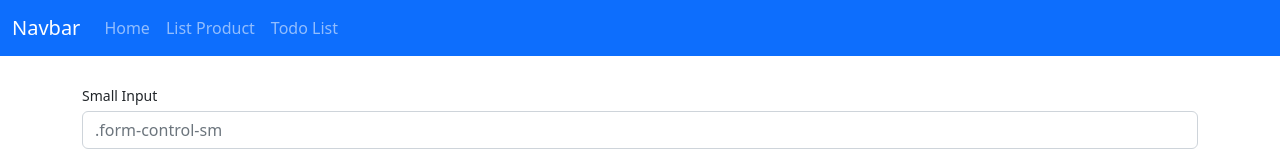
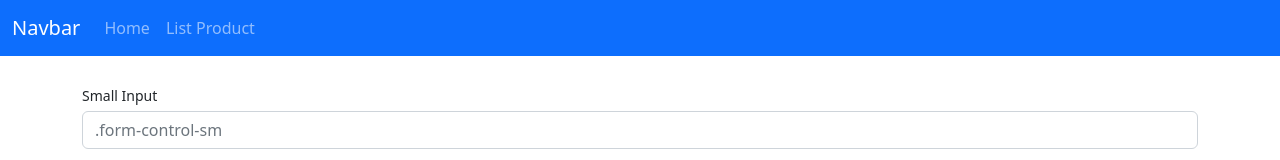
Before and after one commit to RioAgasta/vueapp, a Vue app: page / in a window 1280 px wide. Shown: the top 160 px of the page. Built offline with nearby package versions, Linux system fonts and the light colour scheme.

Commit message:
2nd Day 1st Commit

```diff
--- a/src/components/NavBar.vue
+++ b/src/components/NavBar.vue
@@ -21,9 +21,6 @@
           <li class="nav-item">
             <router-link class="nav-link" to="/list">List Product</router-link>
           </li>
-          <li class="nav-item">
-            <router-link class="nav-link" to="/study">Todo List</router-link>
-          </li>
         </ul>
       </div>
     </div>
```
